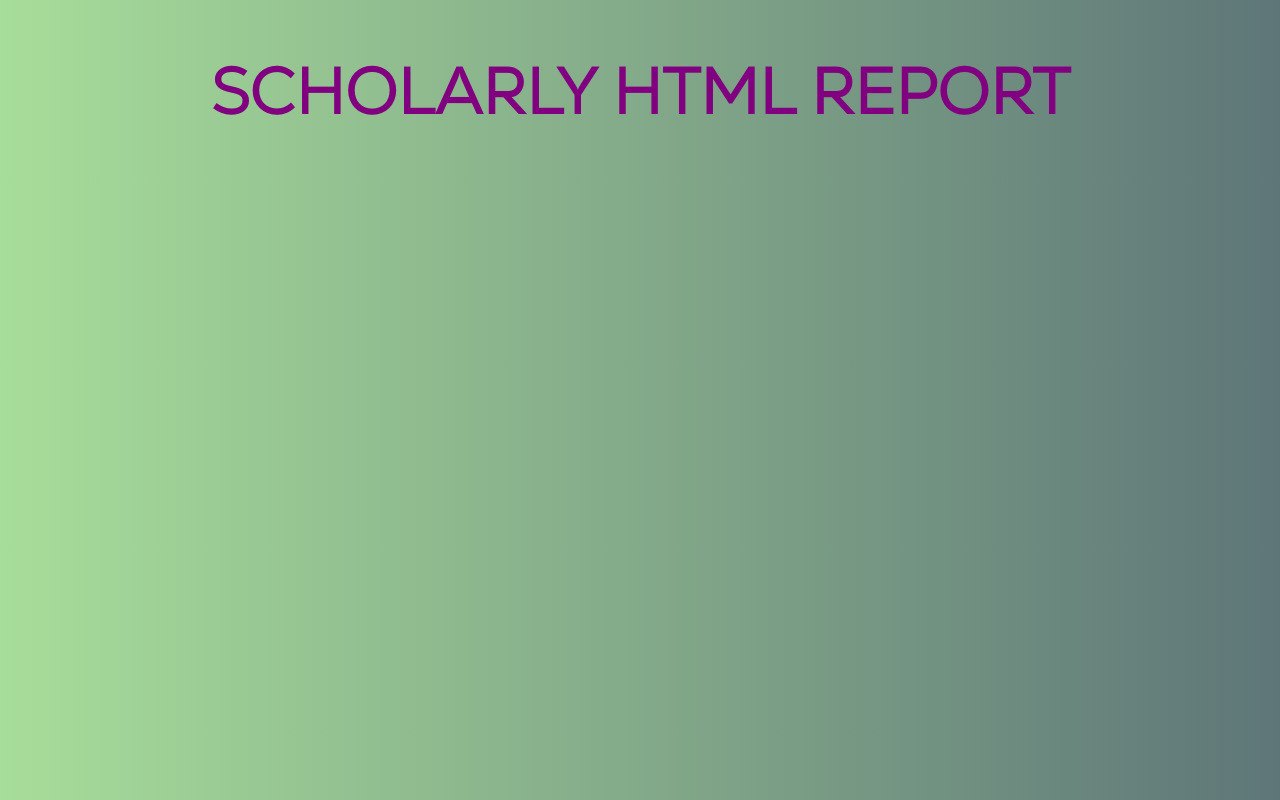
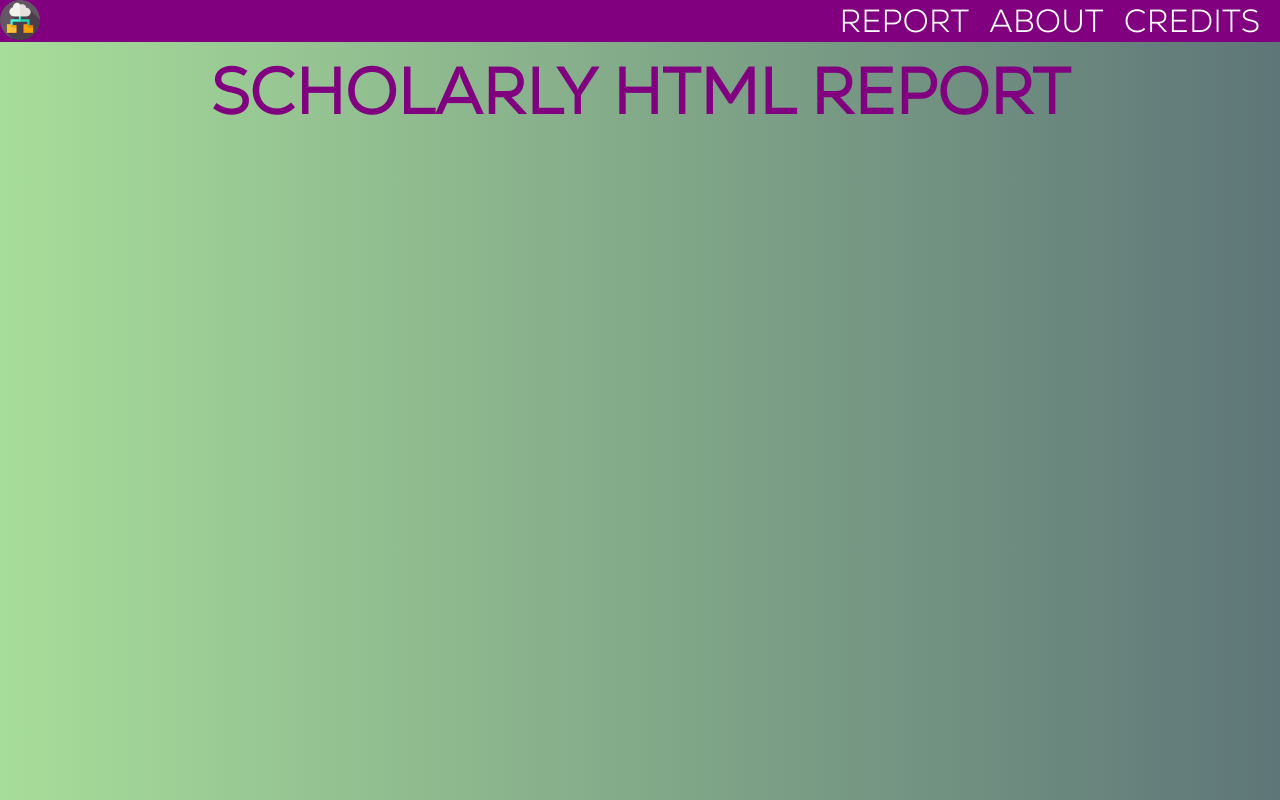
Before and after one commit to reloadedd/UniversalStorageTool, a website: page app/views/report.html in a window 1280 px wide. Drawn offline with nearby package versions, Linux system fonts and the light colour scheme; files that its build step writes are made by us from their sources; files whose address does not match are found by name.

Commit message:
added the navbar everywhere

```diff
--- a/app/views/report.html
+++ b/app/views/report.html
@@ -6,11 +6,15 @@
         <title>Scholarly HTML Report</title>
         <link rel="shortcut icon" href="favicon.ico" type="image/x-icon">
         <link rel="stylesheet" href="public/css/style.css">
+        <link rel="stylesheet" href="public/css/nav.css">
     </head>
     <body>
+        <header id="nav-bar"></header>
         <h1>Scholarly HTML Report</h1>
     </body>
 
     <!-- Website functionality (JavaScript) -->
     <script src="public/js/gradient.js"></script>
+    <script src="../../public/includes/nav-bar.js"></script>
+    <script src="public/includes/menu-button.js"></script>
 </html>
--- a/public/includes/navbar.js
+++ b/public/includes/nav-bar.js
@@ -1,4 +1,4 @@
-document.getElementById("navbar").innerHTML = `
+document.getElementById("nav-bar").innerHTML = `
       <a href="index.html">
         <img src="public/img/logo.png" class="logo" >
       </a>
@@ -9,6 +9,8 @@ document.getElementById("navbar").innerHTML = `
         <li class="nav-link">
           <a href="about">About</a>
         </li>
-        <li class="nav-link" id="menu-button">
+        <li class="nav-link">
+          <a href="credits">Credits</a>
         </li>
+        <li class="nav-link" id="menu-button"></li>
       </ul>`;
```
Also changed, not shown: app/views/about.html (+4 -0 lines), app/views/account.html (+4 -0 lines), app/views/credits.html (+4 -0 lines), app/views/index.html (+2 -3 lines), app/views/not_found.html (+4 -0 lines).
